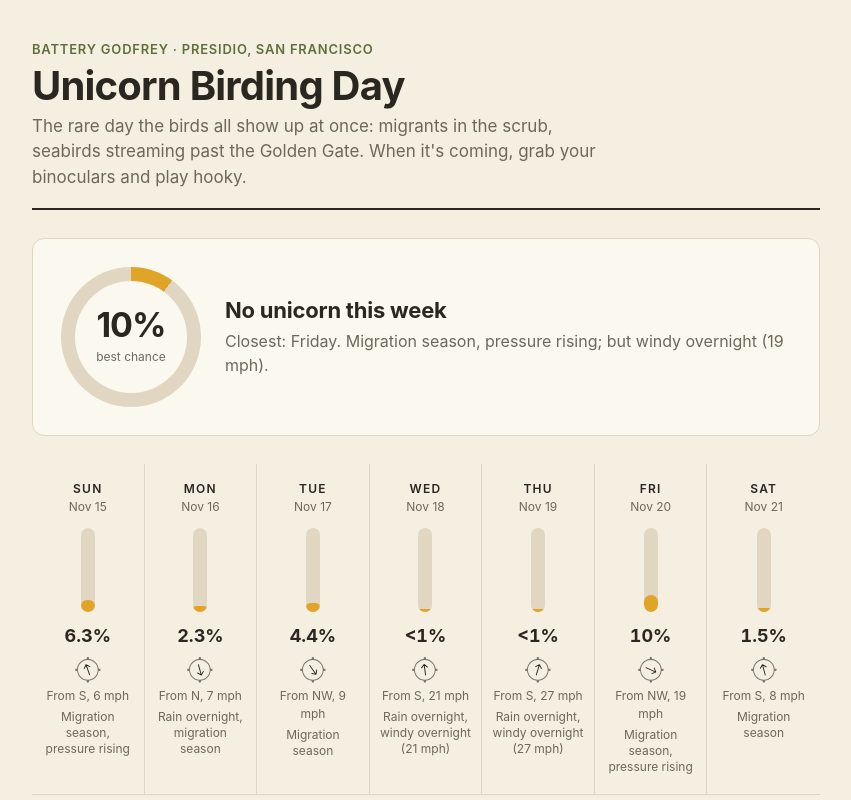
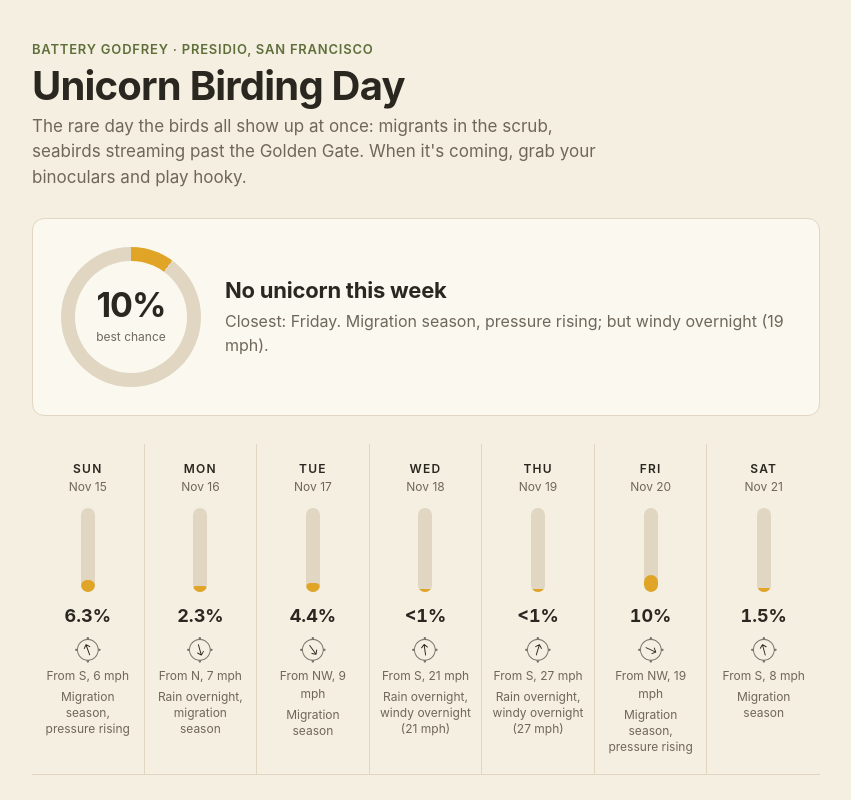
Before and after one commit to swirl2001/unicorn-birding, a plain HTML site: page site/index.html in a window 1280 px wide. Shown: the top 800 px of the page, without its empty margins (214-1065 px from the left). Drawn offline with Linux system fonts and the light colour scheme.

Commit message:
Remove the rule under the header
Co-Authored-By: Claude Opus 5.5 <noreply@anthropic.com>

```diff
--- a/site/index.html
+++ b/site/index.html
@@ -31,7 +31,7 @@
   a { color: inherit; }
 
   /* Masthead */
-  .mast { border-bottom: 2px solid var(--ink); padding-bottom: 18px; }
+  .mast { }
   .kicker { font-size: 13px; font-weight: 600; letter-spacing: .06em; text-transform: uppercase; color: var(--moss); }
   h1 { font-family: var(--serif); font-weight: 700; font-size: clamp(28px, 6vw, 40px); line-height: 1.1; letter-spacing: -0.02em; margin: 4px 0 6px; }
   h1 em { font-style: normal; font-weight: inherit; color: inherit; }
```
